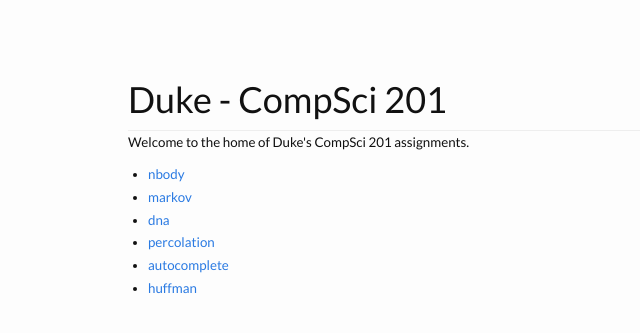
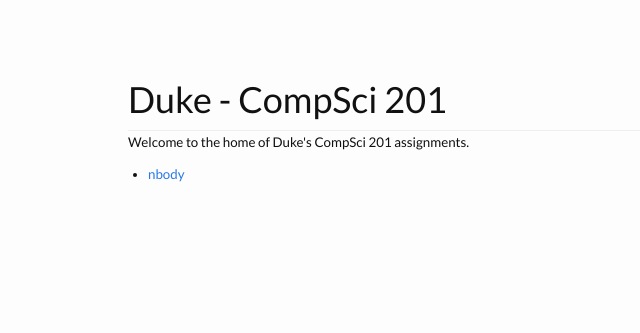
Before and after one commit to compsci201/compsci201.github.io, a Jekyll site: the page built from index.html, in a window 1280 px wide. Shown: the top 333 px of the page, without its empty margins (0-640 px from the left). Built offline with Jekyll 4.4.1, drawn with Linux system fonts in a browser that asks for light colours; nearby versions of some CDN libraries.

Commit message:
Update _config.yml

```diff
--- a/_config.yml
+++ b/_config.yml
@@ -13,8 +13,3 @@ highlighter: pygments
 
 assignments:
 - title: nbody
-- title: markov
-- title: dna
-- title: percolation
-- title: autocomplete
-- title: huffman
```
